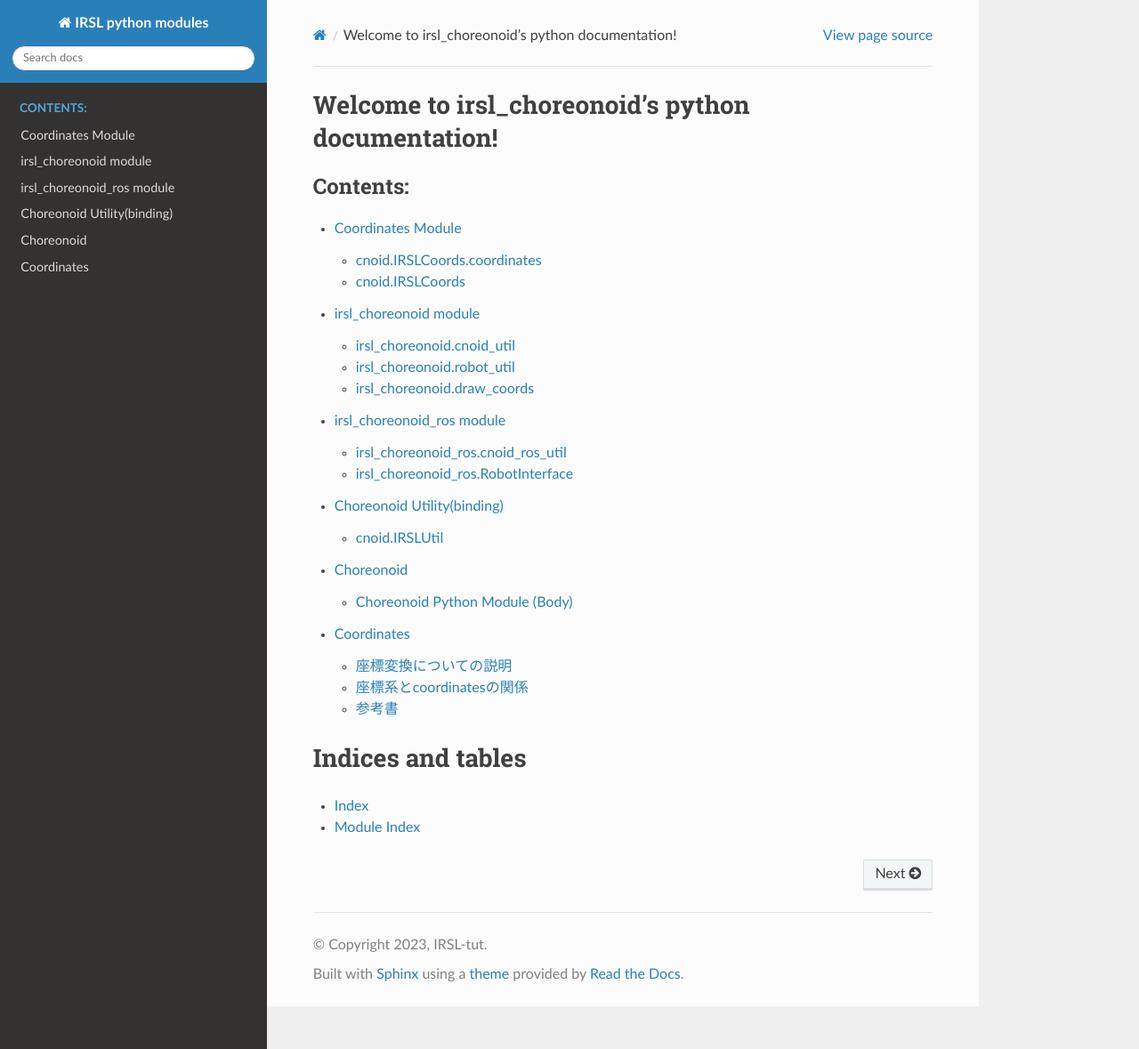
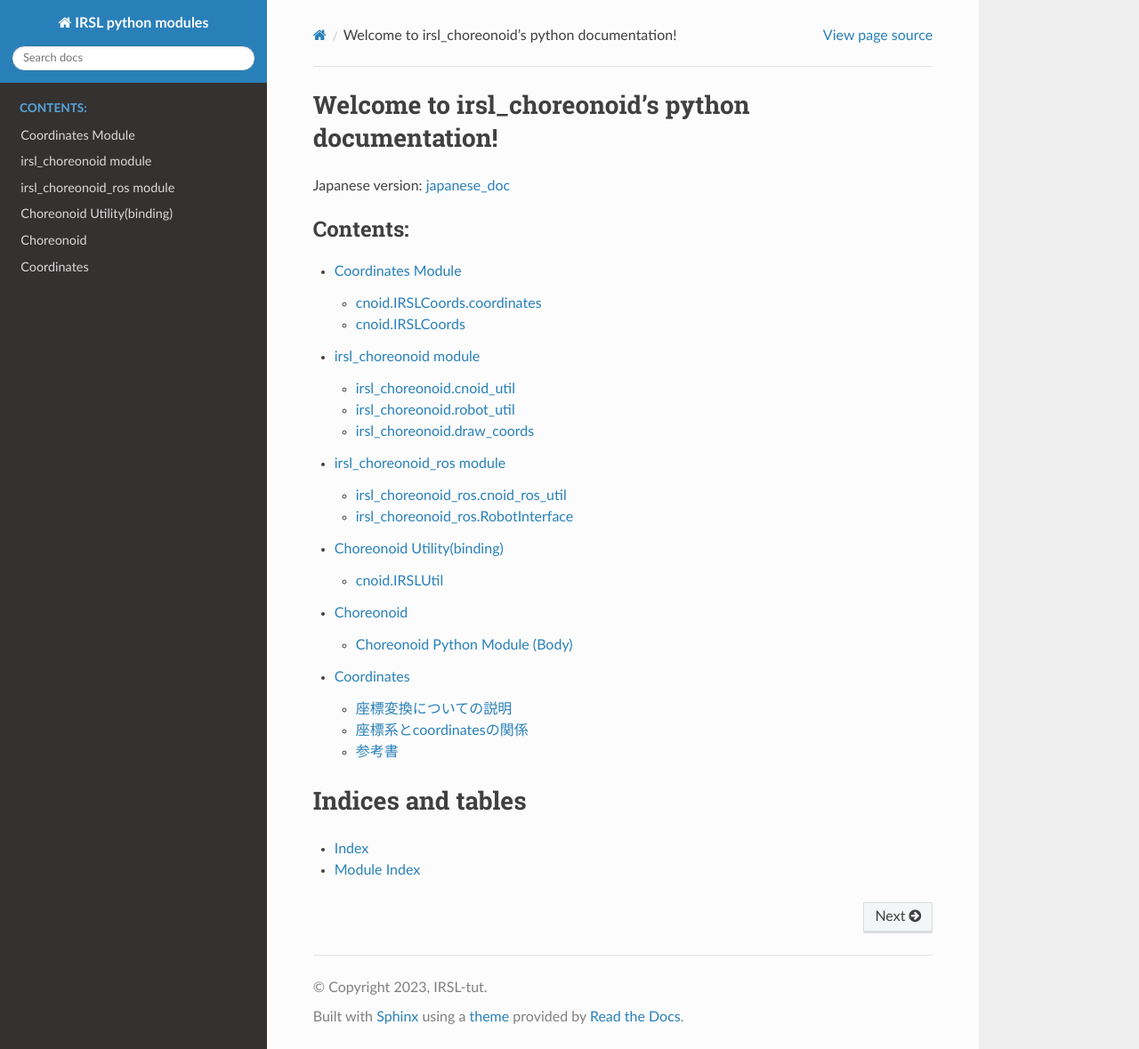
Before and after one commit to IRSL-tut/irsl_documents, a Sphinx documentation site: the page built from source/index.rst, in a window 1280 px wide and 1179 px high. Shown: the whole window at 89% size. Built offline with Sphinx 7.4.7 and the Read the Docs theme 2.0.0, drawn with Linux system fonts in a browser that asks for light colours.

```diff
--- a/source/conf.py
+++ b/source/conf.py
@@ -33,8 +33,8 @@ exclude_patterns = ['_build', 'Thumbs.db', '.DS_Store', 'venv', 'README.md']
 
 language = 'en'
 ## with locale
-#gettext_compact = False
-#locale_dir = [ 'locale/' ]
+gettext_compact = False
+locale_dir = [ 'locale/' ]
 #make gettext
 #sphinx-intl update -p build/gettext -l ja
 #make html -e SPHINXOPTS='-D language="ja"'
--- a/source/index.rst
+++ b/source/index.rst
@@ -6,6 +6,11 @@
 --------------------------------------------------
 Welcome to irsl_choreonoid's python documentation!
 --------------------------------------------------
+
+Japanese version: japanese_doc_
+
+.. _japanese_doc: ja/index.html
+.. _english_doc: ../index.html
 
 .. toctree::
    :maxdepth: 2
```
